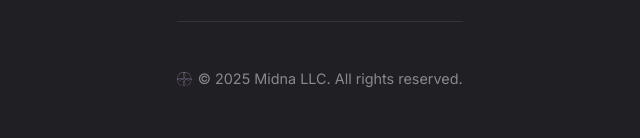
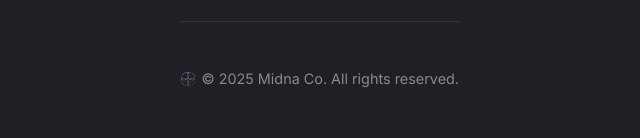
Before and after one commit to Midna-co/midna.github.io, a plain HTML site: page index.html in a window 1280 px wide. Shown: the part 2290-2428 px from the top of the page, 320-960 px from the left. Drawn offline with nearby package versions, Linux system fonts and the light colour scheme.

Commit message:
Update footer from 'Midna LLC' to 'Midna Co.'

```diff
--- a/index.html
+++ b/index.html
@@ -1085,7 +1085,7 @@
                         </g>
                     </svg>
                 </span>
-                <span>&copy; 2025 Midna LLC. All rights reserved.</span>
+                <span>&copy; 2025 Midna Co. All rights reserved.</span>
             </p>
         </footer>
     </div>
```
